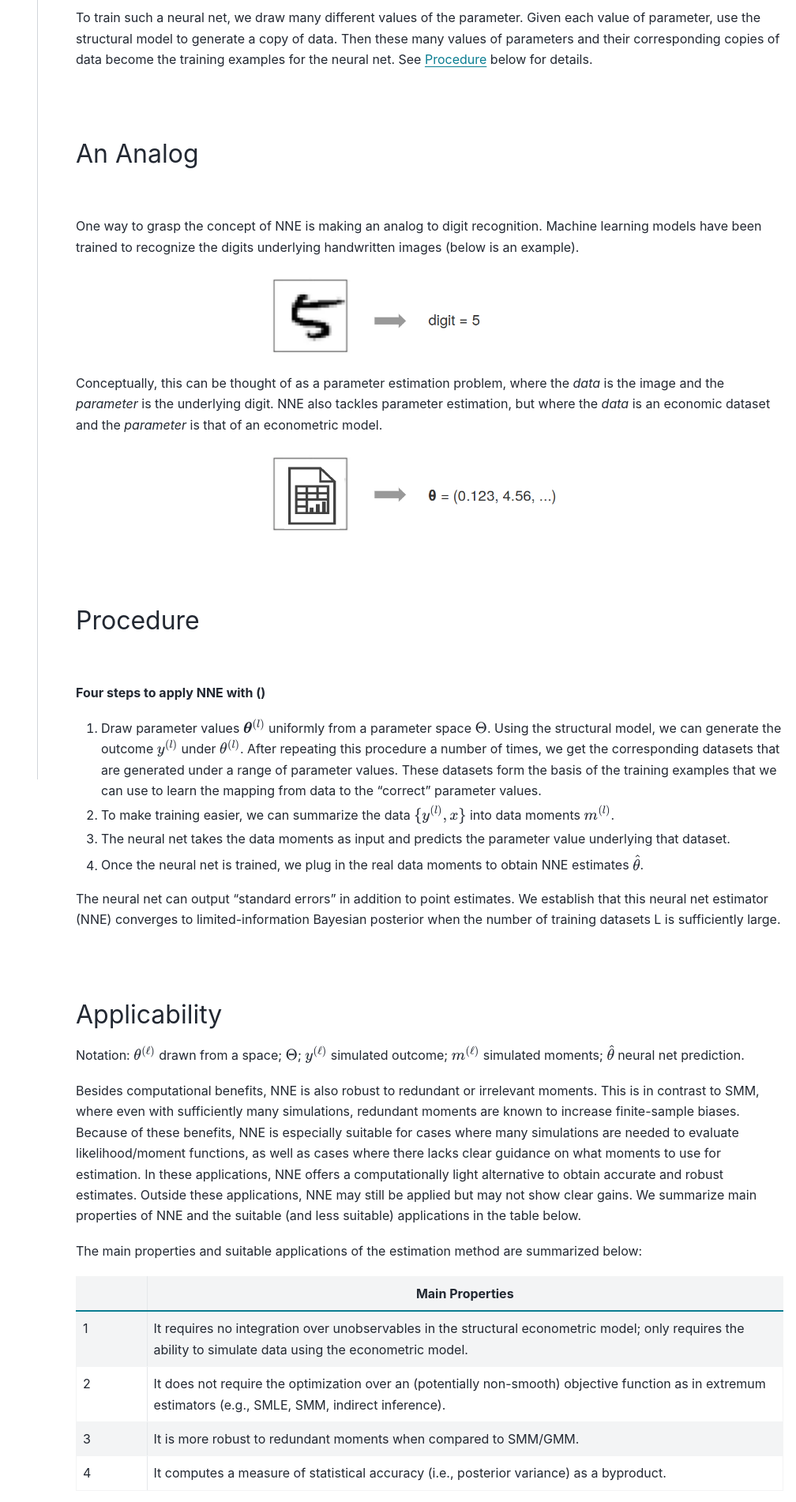
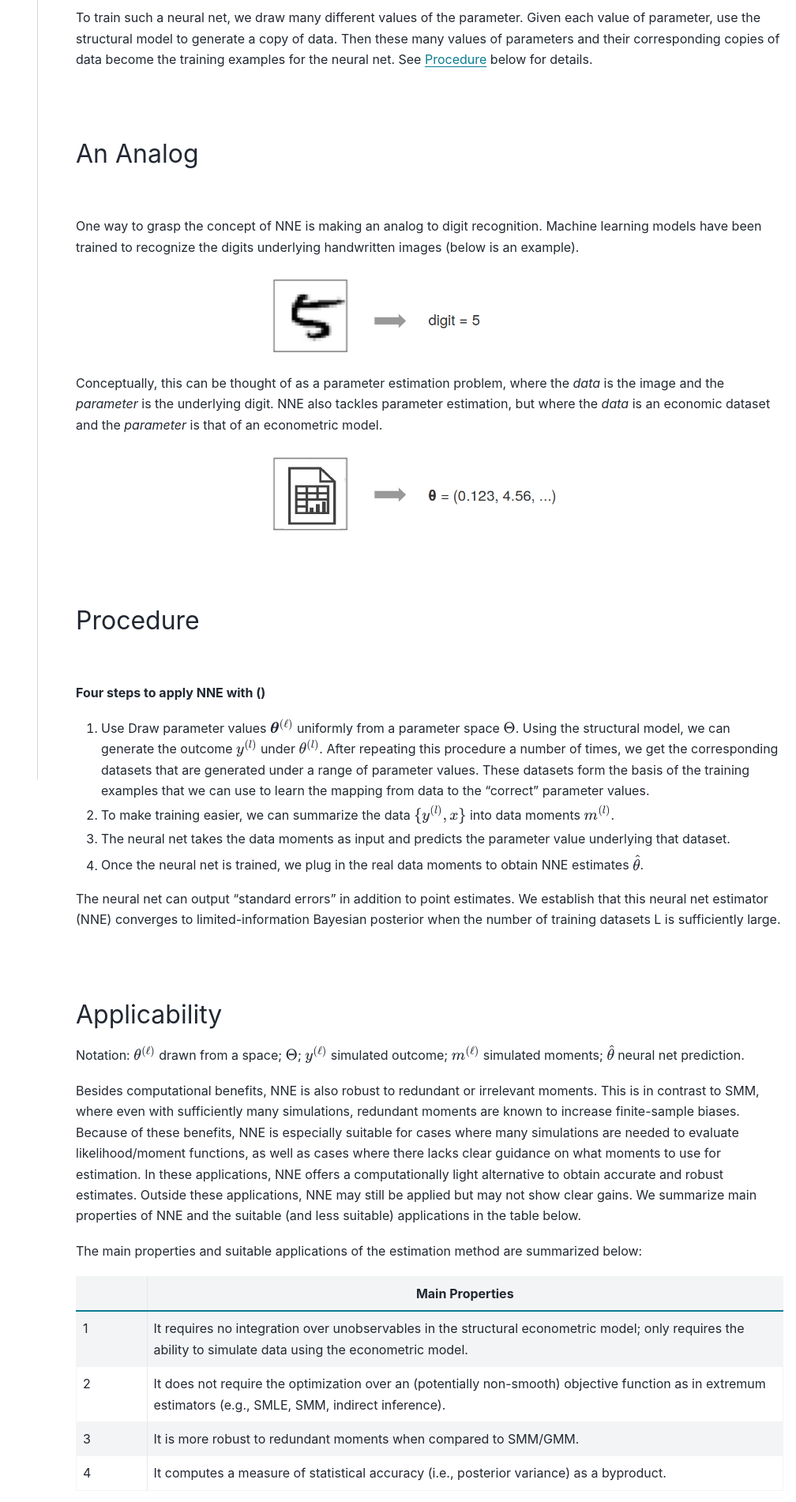
Before and after one commit to nnehome/nnehome.github.io, a Sphinx documentation site: the page built from docs/source/home/home.rst, in a window 1280 px wide. Shown: the part 882-2784 px from the top of the page at 79% size, without its empty margins (272-1280 px from the left). Built offline with Sphinx 7.4.7 and the PyData theme 0.15.4, drawn with Linux system fonts in a browser that asks for light colours.

Commit message:
some change

```diff
--- a/docs/source/home/home.rst
+++ b/docs/source/home/home.rst
@@ -58,7 +58,7 @@ Procedure
 
 **Four steps to apply NNE with ()**
 
-1. Draw parameter values :math:`\boldsymbol{\theta}^{(l)}` uniformly from a parameter space :math:`\Theta`. Using the structural model, we can generate the outcome :math:`y^{(l)}` under :math:`\theta^{(l)}`. After repeating this procedure a number of times, we get the corresponding datasets that are generated under a range of parameter values. These datasets form the basis of the training examples that we can use to learn the mapping from data to the "correct" parameter values.
+1. Use Draw parameter values :math:`\boldsymbol{\theta}^{(\ell)}` uniformly from a parameter space :math:`\Theta`. Using the structural model, we can generate the outcome :math:`y^{(l)}` under :math:`\theta^{(l)}`. After repeating this procedure a number of times, we get the corresponding datasets that are generated under a range of parameter values. These datasets form the basis of the training examples that we can use to learn the mapping from data to the "correct" parameter values.
 
 2. To make training easier, we can summarize the data :math:`\{y^{(l)}, x\}`  into data moments :math:`m^{(l)}`.
 
```
Also changed, not shown: 2 other files.
